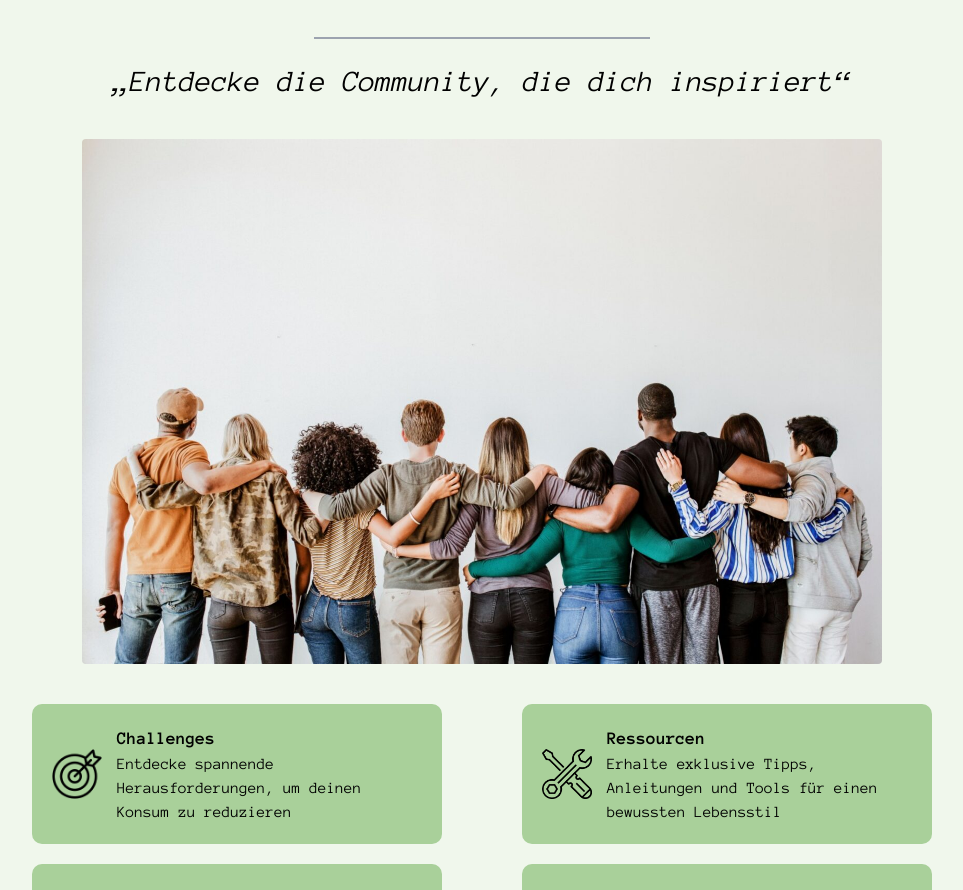
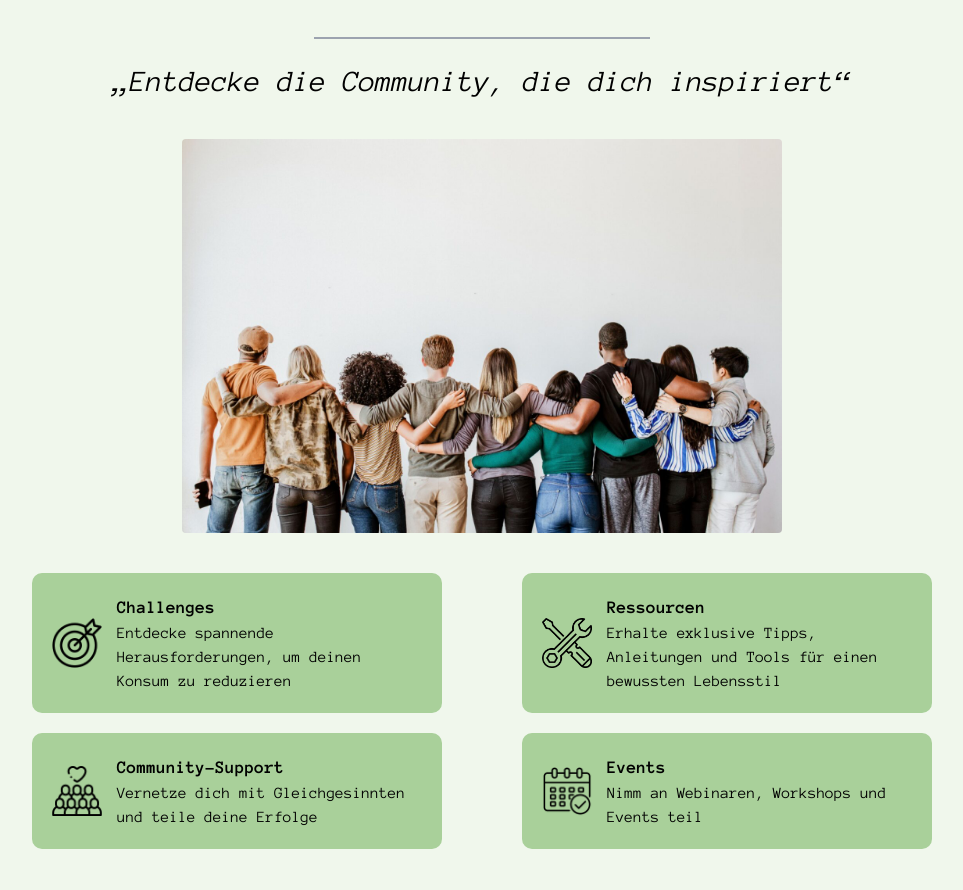
Before and after one commit to Veweevil/DMWT_Gruppe_3_Consumerlessm, a Next.js app: page / in a window 1280 px wide. Shown: the part 1620-2510 px from the top of the page, without its empty margins (158-1121 px from the left). Built offline with nearby package versions, Linux system fonts and the light colour scheme.

Commit message:
Community

```diff
--- a/src/app/components/Community.js
+++ b/src/app/components/Community.js
@@ -5,7 +5,7 @@ export default function Community() {
     <h1 className="mb-10 font-trash-hand text-center text-7xl">Community</h1>
     <hr className="hr-mitte"/>
     <p className="mb-10 font-anonymous-pro text-center text-3xl italic">&bdquo;Entdecke die Community, die dich inspiriert&ldquo;</p>
-    <img className="mx-auto mb-10 rounded" src="community.jpg" alt="Peoples holding each others" width="800" height="300"></img>
+    <img className="mx-auto mb-10 rounded" src="community.jpg" alt="Peoples holding each others" width="600" height="250"></img>
     <div className="container">
         {/*Feld 1*/}
         <div className="item">
```
